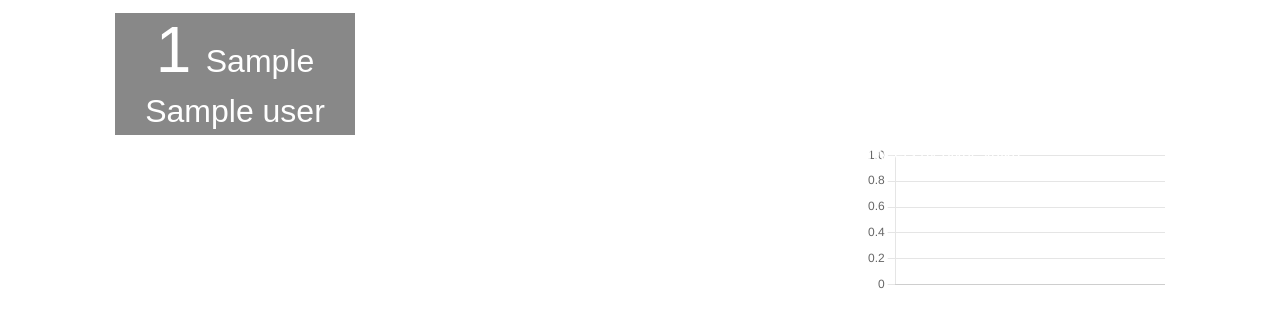
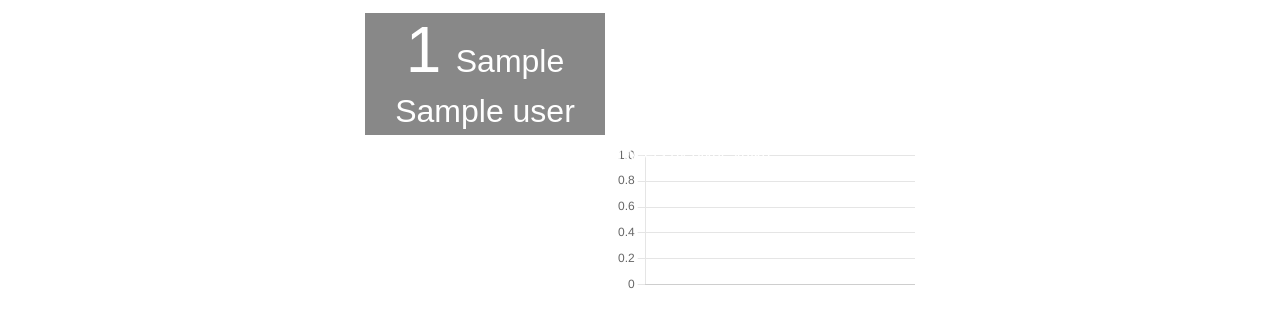
Before and after one commit to jsyrovy/untappd, a Python web app: template templates/pivni-valka.html in a window 1280 px wide. Shown: the top 328 px of the page. Run offline with Jinja, Linux system fonts and the light colour scheme; the template is opened without the code that fills it: most values are stand-ins (such as "Sample title", 1, 10 or a date in 2020); some libraries are stand-ins or nearby versions.

Commit message:
Create columns generation

```diff
--- a/templates/pivni-valka.html
+++ b/templates/pivni-valka.html
@@ -30,7 +30,7 @@
 
         .container {
             display: grid;
-            grid-template-columns: 250px 250px 250px;
+            grid-template-columns: {% for user in users %}250px {% endfor %};
             grid-template-rows: auto;
             grid-template-areas:
                 {% for area in grid_template_areas %}
```
